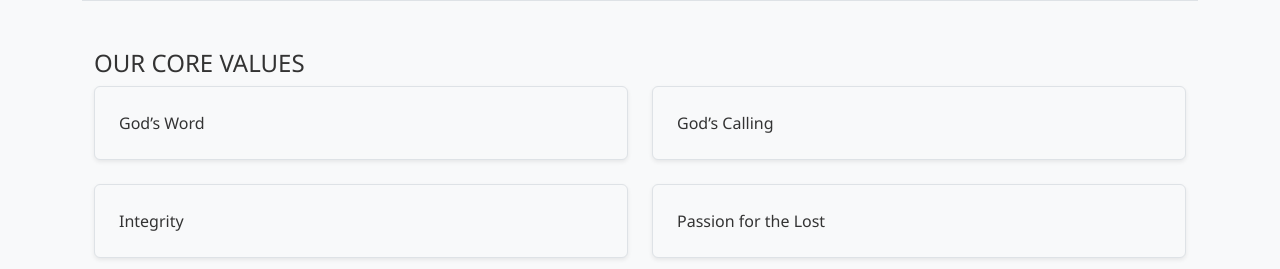
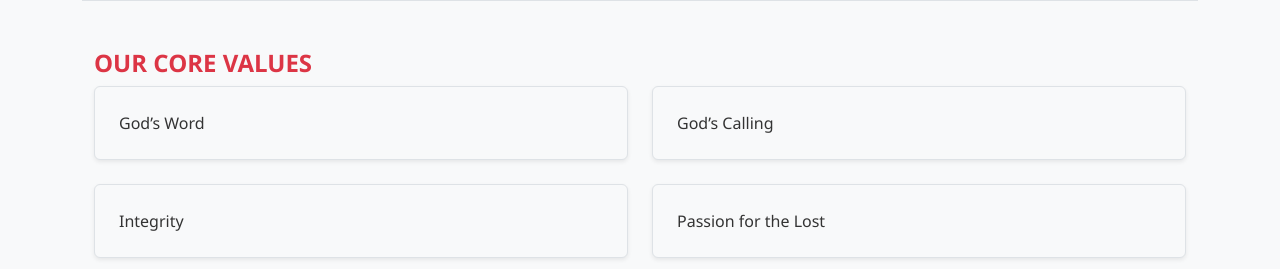
Before and after one commit to Fickey123/emaw_website, a Flask app: page /about in a window 1280 px wide; the page is wider, and only the part inside the window is pictured. Shown: the part 1000-1269 px from the top of that part. Run offline with Flask 3, Linux system fonts and the light colour scheme; some libraries are stand-ins or nearby versions.

Commit message:
modify templates/about.html

```diff
--- a/templates/about.html
+++ b/templates/about.html
@@ -71,7 +71,7 @@
   <!-- Core Values Section -->
   <section id="core-values">
     <div class="container my-5">
-      <h4 >OUR CORE VALUES</h4>
+      <h4 class="fw-bold text-uppercase text-danger">OUR CORE VALUES</h4>
       <div class="row g-4">
 
         <!-- First Row -->
```
